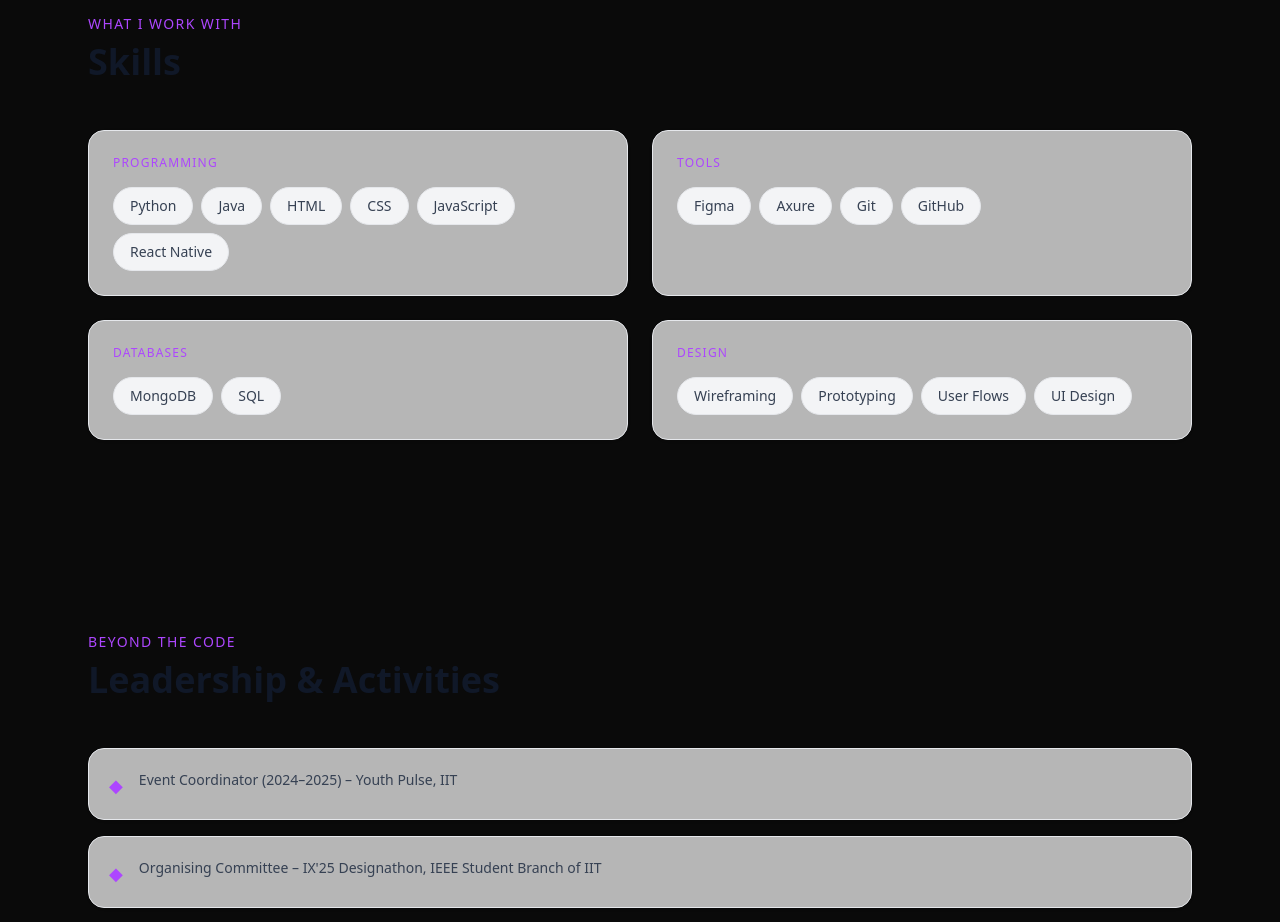
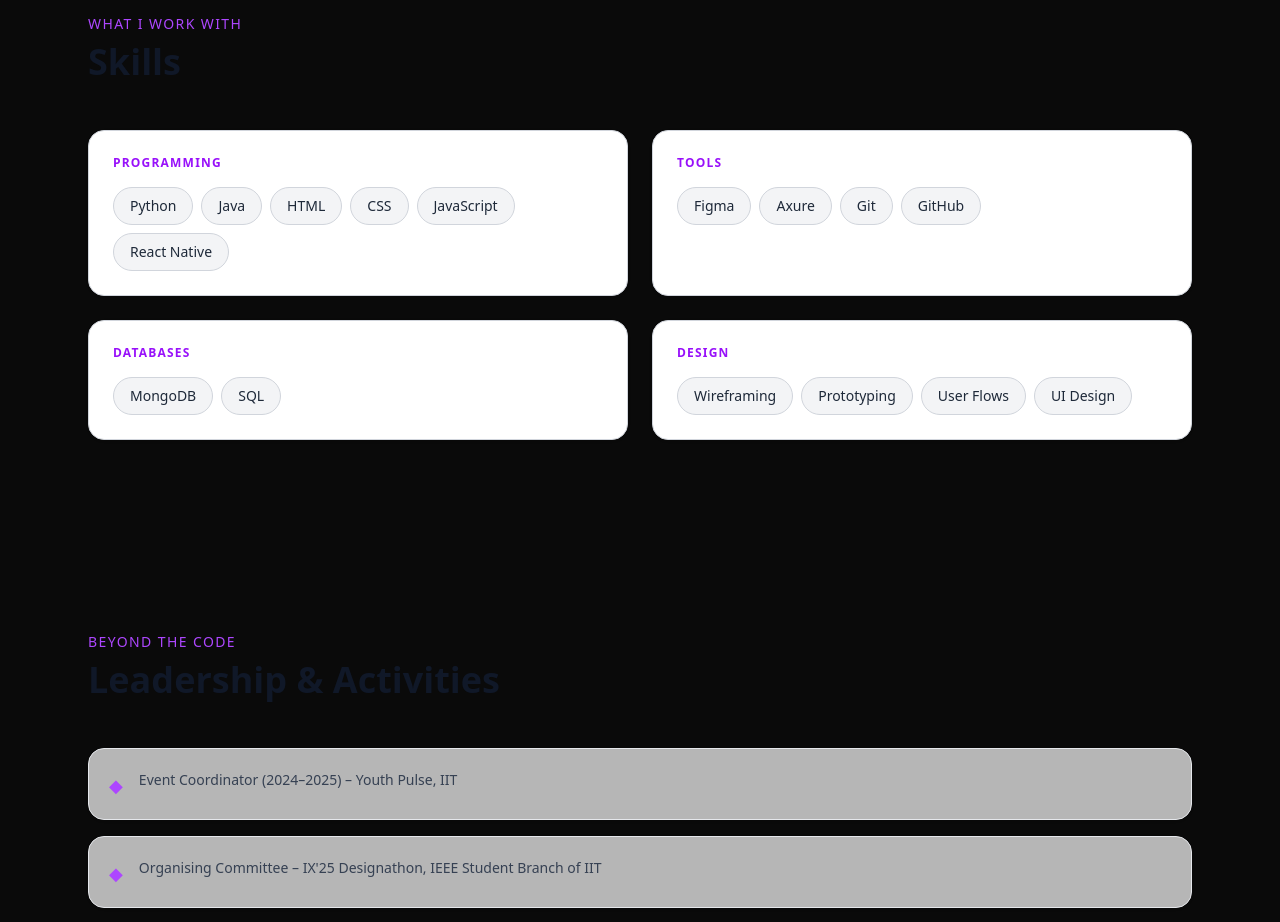
Before and after one commit to NadithiMoonasingha/My_Portfolio, a Next.js app: page / in a window 1280 px wide. Shown: the part 1760-2682 px from the top of the page. Built offline with nearby package versions, Linux system fonts and the light colour scheme.

Commit message:
Modified the Skills section for the light mode

```diff
--- a/src/components/Skills.tsx
+++ b/src/components/Skills.tsx
@@ -9,11 +9,11 @@ export default function Skills() {
       <h2 className="text-4xl font-bold text-gray-900 dark:text-white mb-12">Skills</h2>
       <div className="grid grid-cols-1 md:grid-cols-2 gap-6">
         {Object.entries(portfolioData.skills).map(([category, items]) => (
-          <div key={category} className="bg-white/70 dark:bg-white/5 border border-gray-200 dark:border-white/10 rounded-2xl p-6 hover:border-purple-400 dark:hover:border-purple-500/50 transition-all duration-300 shadow-sm">
-            <h3 className="text-purple-500 text-xs font-medium tracking-widest uppercase mb-4">{category}</h3>
+          <div key={category} className="bg-white dark:bg-white/5 border border-gray-300 dark:border-white/10 rounded-2xl p-6 hover:border-purple-400 dark:hover:border-purple-500/50 transition-all duration-300 shadow-sm">
+            <h3 className="text-purple-600 dark:text-purple-400 text-xs font-bold tracking-widest uppercase mb-4">{category}</h3>
             <div className="flex flex-wrap gap-2">
               {items.map((skill) => (
-                <span key={skill} className="px-4 py-2 bg-gray-100 dark:bg-white/5 border border-gray-200 dark:border-white/10 text-gray-700 dark:text-gray-300 text-sm rounded-full hover:border-purple-400 dark:hover:border-purple-500/50 hover:text-purple-600 dark:hover:text-white transition-all duration-200">
+                <span key={skill} className="px-4 py-2 bg-gray-100 dark:bg-white/5 border border-gray-300 dark:border-white/10 text-gray-800 dark:text-gray-300 text-sm font-medium rounded-full hover:border-purple-400 hover:text-purple-700 dark:hover:text-white transition-all duration-200">
                   {skill}
                 </span>
               ))}
```
